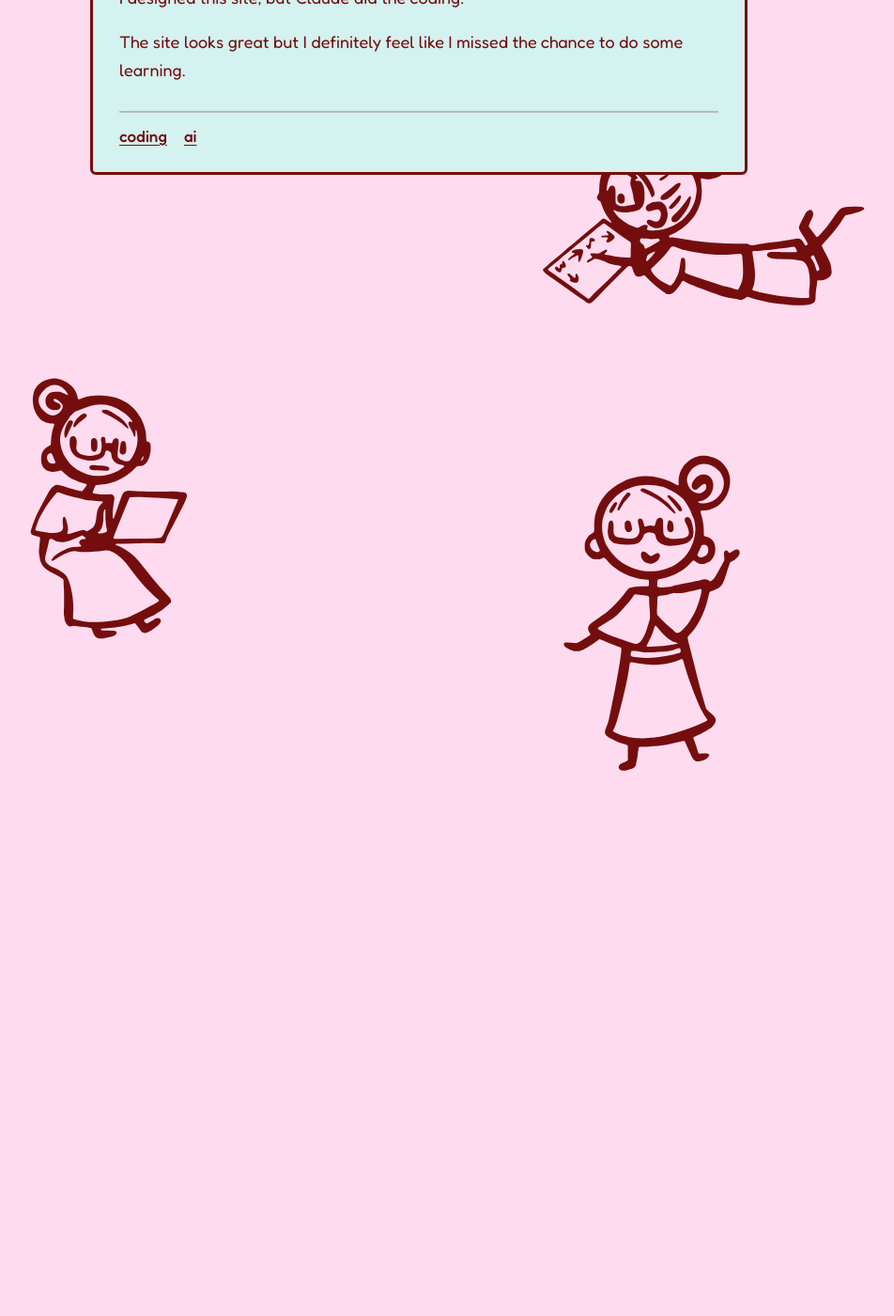
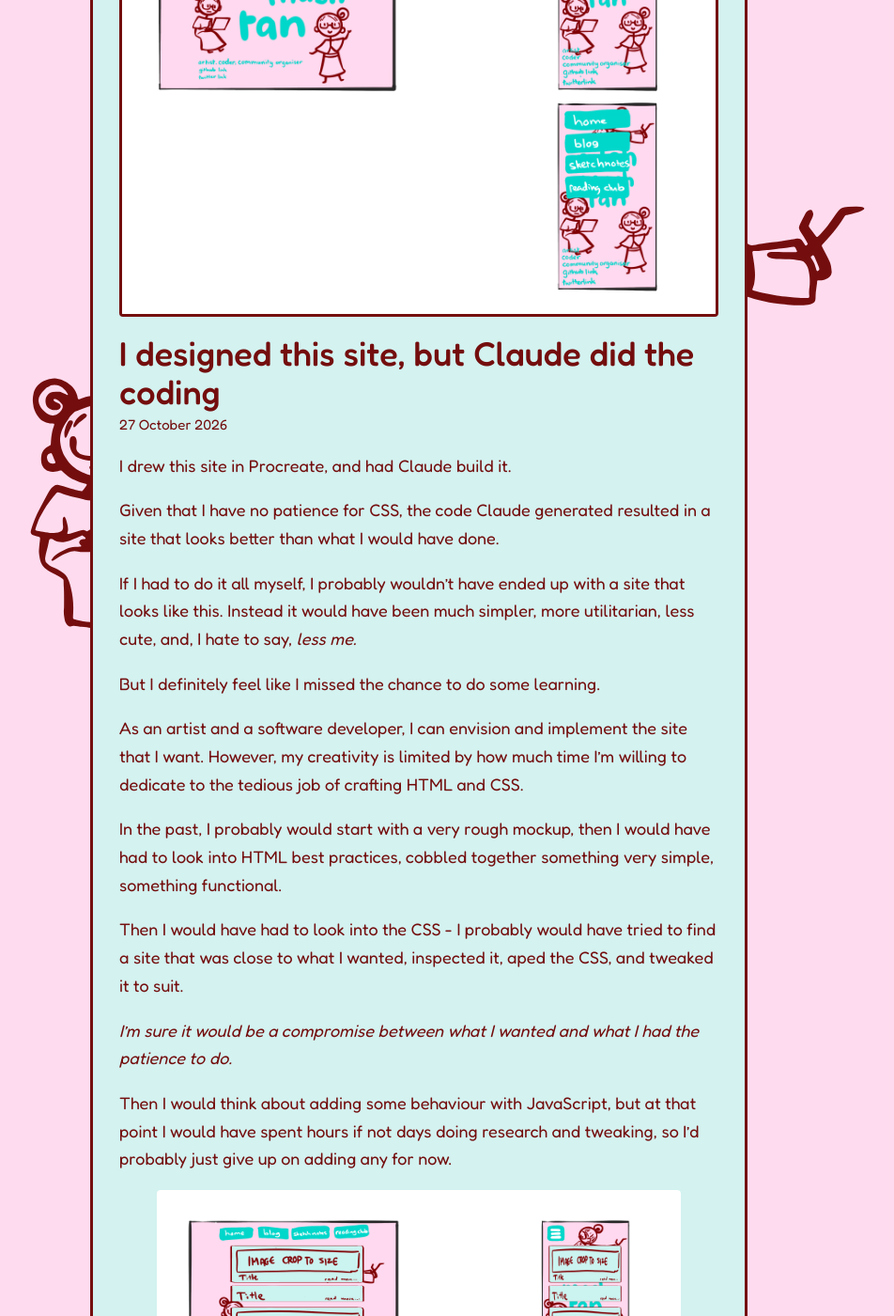
Before and after one commit to mish-tan/mish-tan.github.io, a Jekyll site: the page built from _posts/2026-10-27-thanks-claude-i-think.md, in a window 1280 px wide and 1400 px high, scrolled down 270 px. Shown: the whole window at 94% size, without its empty margins (194-1146 px from the left). Built offline with Jekyll 4.4.1, drawn with Linux system fonts in a browser that asks for light colours; some of the changed text lies outside the part shown.

Commit message:
Update blog post Thanks Claude I think
Updated cover image path and added new content reflecting on the learning experience with AI in web development.

```diff
--- a/_posts/2026-10-27-thanks-claude-i-think.md
+++ b/_posts/2026-10-27-thanks-claude-i-think.md
@@ -1,8 +1,47 @@
 ---
 title: I designed this site, but Claude did the coding
+cover: /assets/images/blog/initial-design.png
+cover_alt: "Hand-drawn mockups of my homepage on a pink background. On the left, the desktop layout: four teal buttons along the top (home, blog, sketch notes, reading club), the words mish mash tan in big teal lettering, and three maroon doodles of me flying with a sketchbook, sitting with a laptop and waving. On the right, two phone layouts: the same page with a teal hamburger menu, and the menu opened as a stack of teal buttons."
 tags: [coding, ai]
 ---
 
-I designed this site, but Claude did the coding.
+I drew this site in Procreate, and had Claude build it.
 
-The site looks great but I definitely feel like I missed the chance to do some learning.
+Given that I have no patience for CSS, the code Claude generated resulted in a site that looks better than what I would have done.
+
+If I had to do it all myself, I probably wouldn't have ended up with a site that looks like this. Instead it would have been much simpler, more utilitarian, less cute, and, I hate to say, _less me._
+
+But I definitely feel like I missed the chance to do some learning.
+
+As an artist and a software developer, I can envision and implement the site that I want. However, my creativity is limited by how much time I'm willing to dedicate to the tedious job of crafting HTML and CSS.
+
+In the past, I probably would start with a very rough mockup, then I would have had to look into HTML best practices, cobbled together something very simple, something functional.
+
+Then I would have had to look into the CSS - I probably would have tried to find a site that was close to what I wanted, inspected it, aped the CSS, and tweaked it to suit.
+
+_I'm sure it would be a compromise between what I wanted and what I had the patience to do._
+
+Then I would think about adding some behaviour with JavaScript, but at that point I would have spent hours if not days doing research and tweaking, so I'd probably just give up on adding any for now.
+
+<figure>
+  <img src="{{ '/assets/images/blog/initial-blog-design.png' | relative_url }}" alt="Hand-drawn mockups of the blog page on desktop and mobile."/>
+  <figcaption>Initial mockups of the blog design done in Procreate.</figcaption>
+</figure>
+
+Now, I just drew the site I wanted and got back a result in minutes. Less than an hour to get up the home page, a few more hours to design and implement the blog view (I probably spent equivalent time on designing the site - in Procreate! - and actually implementing it), and the results... I'm impressed.
+
+_And scared._
+
+Because the brain is a muscle, use it or lose it.
+
+We went from working on the ground to sitting at desks. We sacrifice our precious free time to go to the gym to train our physical muscles.
+
+But what about the brain? If your job - your 9-to-5 job - previously involved using those cognitive muscles, now that you can throw everything at AI... ...what will happen to the muscle that is your brain?
+
+...
+
+By the way, all the graphics and writing on this site are manually done by me, no AI generation there! Because while Claude (and AI) can be great, there's value in reading code, there's value in evaluating, there's value in thinking and there's value in _creating_.
+
+And while I missed out on some of the learnings I could have had, if I had tackled everything manually, because I was able to speed through those parts there were other things I could do and learn.
+
+In the end, it's all a compromise.
```
